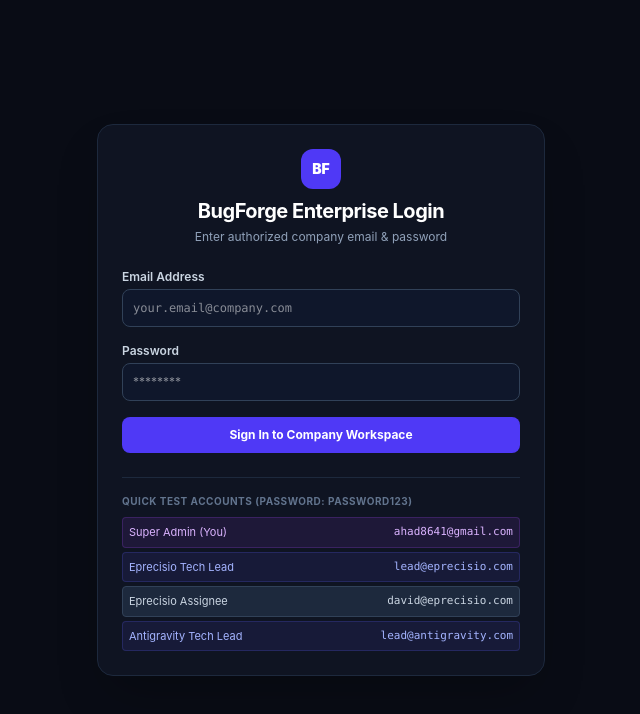
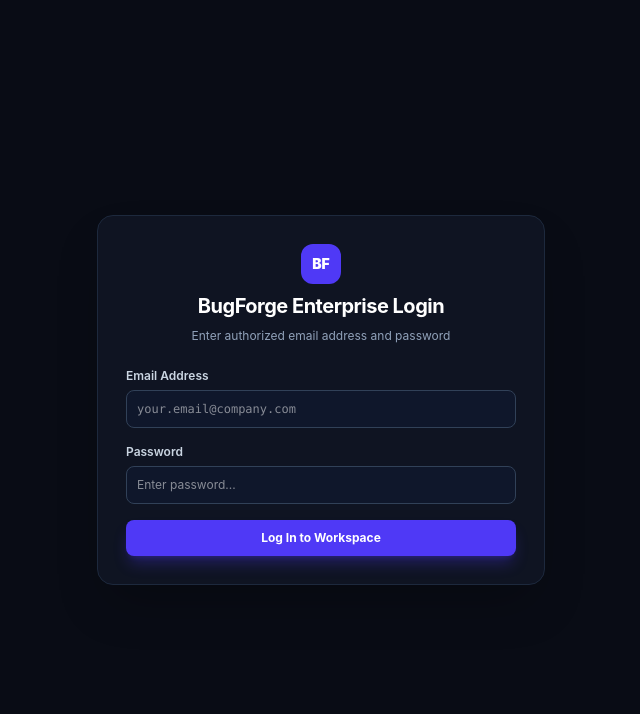
Before and after one commit to abdulahad086/BugForge, a React app in the folder frontend/: page / in a window 1280 px wide. Shown: the top 714 px of the page, without its empty margins (319-959 px from the left). Built offline with nearby package versions, Linux system fonts and the light colour scheme; the HTML template or start-up script is replaced by a standard one.

Commit message:
feat(auth): set default initial state to strict Login Screen and auto-redirect to role workspace upon credentials verification

```diff
--- a/frontend/src/App.jsx
+++ b/frontend/src/App.jsx
@@ -1,6 +1,6 @@
 import React, { useState } from "react";
 
-// Pre-seeded Companies
+// Pre-seeded Software Companies
 const INITIAL_COMPANIES = [
   {
     id: "comp-eprecisio",
@@ -18,7 +18,7 @@ const INITIAL_COMPANIES = [
   },
 ];
 
-// Pre-seeded Authorized Users (Email + Password Authentication)
+// Pre-seeded Authorized Accounts (Email & Password)
 const INITIAL_USERS = [
   // Super Admin (YOU)
   {
@@ -29,11 +29,11 @@ const INITIAL_USERS = [
     password: "password123",
     role: "SUPER_ADMIN",
   },
-  // Eprecisio Company Users
+  // Eprecisio Tech Lead & Assignees
   {
     id: "usr-ep-tl",
     companyId: "comp-eprecisio",
-    name: "Alex Vance (Tech Lead)",
+    name: "Alex Vance",
     email: "lead@eprecisio.com",
     password: "password123",
     role: "TECH_LEAD",
@@ -54,11 +54,11 @@ const INITIAL_USERS = [
     password: "password123",
     role: "ASSIGNEE",
   },
-  // Antigravity Company Users
+  // Antigravity Tech Lead & Assignees
   {
     id: "usr-ag-tl",
     companyId: "comp-antigravity",
-    name: "Sarah Connor (Tech Lead)",
+    name: "Sarah Connor",
     email: "lead@antigravity.com",
     password: "password123",
     role: "TECH_LEAD",
@@ -79,15 +79,15 @@ const INITIAL_PROJECTS = [
     id: "prj-ep1",
     companyId: "comp-eprecisio",
     key: "EPREC",
-    name: "Enterprise Core Engine",
-    description: "Backend REST API and async database pool engine",
+    name: "Enterprise Core Backend",
+    description: "High performance microservices engine",
   },
   {
     id: "prj-ag1",
     companyId: "comp-antigravity",
     key: "ANTI",
-    name: "AI Trajectory Engine",
-    description: "Agentic AI memory and LLM trajectory manager",
+    name: "AI Agentic Framework",
+    description: "Autonomous LLM trajectory engine",
   },
 ];
 
@@ -97,8 +97,8 @@ const INITIAL_BUGS = [
     id: "EPREC-101",
     companyId: "comp-eprecisio",
     projectKey: "EPREC",
-    title: "Database connection pool exhaustion under load",
-    description: "Asyncpg connection slots run out under 10k RPS peak load.",
+    title: "Database connection pool timeout under load",
+    description: "Asyncpg connection slots exhaust during peak checkout load.",
     status: "OPEN",
     priority: "CRITICAL",
     assigneeEmail: "david@eprecisio.com",
@@ -126,14 +126,14 @@ export default function App() {
   const [projects, setProjects] = useState(INITIAL_PROJECTS);
   const [bugs, setBugs] = useState(INITIAL_BUGS);
 
-  // Authentication State
+  // Authentication State (INITIAL STATE NULL: ALWAYS SHOW LOGIN SCREEN FIRST)
+  const [currentUser, setCurrentUser] = useState(null);
   const [authEmail, setAuthEmail] = useState("");
   const [authPassword, setAuthPassword] = useState("");
   const [loginError, setLoginError] = useState("");
-  const [currentUser, setCurrentUser] = useState(null); // Null when logged out
 
-  // Active View & Filters
-  const [activeTab, setActiveTab] = useState("BUGS"); // 'COMPANIES', 'PROJECTS', 'ASSIGNEES', 'BUGS'
+  // Navigation & Search
+  const [activeTab, setActiveTab] = useState("BUGS");
   const [selectedProjectKey, setSelectedProjectKey] = useState("ALL");
   const [searchQuery, setSearchQuery] = useState("");
 
@@ -156,7 +156,7 @@ export default function App() {
   const [assigneeForm, setAssigneeForm] = useState({ name: "", email: "", password: "" });
   const [bugForm, setBugForm] = useState({ title: "", description: "", projectKey: "", priority: "MEDIUM", assigneeEmail: "" });
 
-  // Handle Login Authentication
+  // Handle Login Submission
   const handleLoginSubmit = (e) => {
     e.preventDefault();
     setLoginError("");
@@ -167,7 +167,7 @@ export default function App() {
     );
 
     if (!foundUser) {
-      setLoginError("Invalid email address or password.");
+      setLoginError("Invalid email address or password. Please try again.");
       return;
     }
 
@@ -175,7 +175,7 @@ export default function App() {
     setAuthEmail("");
     setAuthPassword("");
 
-    // Set Default Tab per Role
+    // Automatically route to specific role page upon successful login
     if (foundUser.role === "SUPER_ADMIN") setActiveTab("COMPANIES");
     else if (foundUser.role === "TECH_LEAD") setActiveTab("PROJECTS");
     else setActiveTab("BUGS");
@@ -187,18 +187,12 @@ export default function App() {
     setLoginError("");
   };
 
-  // Quick Preset Fill for Testing Convenience
-  const fillPresetLogin = (email) => {
-    setAuthEmail(email);
-    setAuthPassword("password123");
-  };
-
   // Role Checks
   const isSuperAdmin = currentUser?.role === "SUPER_ADMIN";
   const isTechLead = currentUser?.role === "TECH_LEAD";
   const isAssignee = currentUser?.role === "ASSIGNEE";
 
-  // Data Scoping by Logged In User's Company ONLY (Strict Tenant Isolation)
+  // Strict Tenant Data Isolation Scoping
   const userCompany = companies.find((c) => c.id === currentUser?.companyId);
 
   const scopedProjects = isSuperAdmin
@@ -223,7 +217,7 @@ export default function App() {
     return matchesProj && matchesSearch;
   });
 
-  // Actions: Super Admin Software Companies
+  // Actions: Super Admin Companies (Add, Edit, Delete)
   const handleSaveCompany = (e) => {
     e.preventDefault();
     if (!isSuperAdmin) return;
@@ -272,14 +266,14 @@ export default function App() {
 
   const handleDeleteCompany = (compId) => {
     if (!isSuperAdmin) return;
-    if (!window.confirm("Delete company and all company data?")) return;
+    if (!window.confirm("Delete software company and all tenant data?")) return;
     setCompanies(companies.filter((c) => c.id !== compId));
     setUsers(users.filter((u) => u.companyId !== compId));
     setProjects(projects.filter((p) => p.companyId !== compId));
     setBugs(bugs.filter((b) => b.companyId !== compId));
   };
 
-  // Actions: Tech Lead Projects
+  // Actions: Tech Lead Projects (Add, Edit, Delete)
   const handleSaveProject = (e) => {
     e.preventDefault();
     if (!isTechLead && !isSuperAdmin) return;
@@ -311,7 +305,7 @@ export default function App() {
 
   const handleDeleteProject = (projId) => {
     if (!isTechLead && !isSuperAdmin) return;
-    if (!window.confirm("Delete project and its bugs?")) return;
+    if (!window.confirm("Delete project and associated bugs?")) return;
     const proj = projects.find((p) => p.id === projId);
     setProjects(projects.filter((p) => p.id !== projId));
     if (proj) {
@@ -319,7 +313,7 @@ export default function App() {
     }
   };
 
-  // Actions: Tech Lead Assignee Team
+  // Actions: Tech Lead Assignee Team (Add, Edit, Delete)
   const handleSaveAssignee = (e) => {
     e.preventDefault();
     if (!isTechLead && !isSuperAdmin) return;
@@ -380,7 +374,7 @@ export default function App() {
     setIsAddBugModalOpen(false);
   };
 
-  // Action: Update Bug Lifecycle Status Only (Assignees & Tech Leads)
+  // Action: Assignee Update Bug Lifecycle Status ONLY
   const handleUpdateBugStatus = (bugId, newStatus) => {
     setBugs(bugs.map((b) => (b.id === bugId ? { ...b, status: newStatus } : b)));
     if (selectedBugDetail && selectedBugDetail.id === bugId) {
@@ -389,106 +383,69 @@ export default function App() {
   };
 
   // =========================================================================
-  // SCREEN 1: STRICT EMAIL & PASSWORD LOGIN PORTAL (NO DROPDOWN)
+  // SCREEN 1: CLEAN EMAIL & PASSWORD LOGIN SCREEN (DEFAULT WHEN OPENING APP)
   // =========================================================================
   if (!currentUser) {
     return (
       <div className="w-full h-screen bg-[#090c15] text-slate-100 flex items-center justify-center p-4">
-        <div className="w-full max-w-md bg-[#0f1422] border border-slate-800 rounded-2xl p-6 space-y-6 shadow-2xl">
-          <div className="text-center space-y-1">
-            <div className="w-10 h-10 rounded-xl bg-indigo-600 font-black text-white text-sm flex items-center justify-center mx-auto mb-2">
+        <div className="w-full max-w-md bg-[#0f1422] border border-slate-800 rounded-2xl p-7 space-y-6 shadow-2xl">
+          <div className="text-center space-y-2">
+            <div className="w-10 h-10 rounded-xl bg-indigo-600 font-black text-white text-sm flex items-center justify-center mx-auto">
               BF
             </div>
             <h1 className="text-xl font-bold text-white tracking-tight">BugForge Enterprise Login</h1>
-            <p className="text-xs text-slate-400">Enter authorized company email & password</p>
+            <p className="text-xs text-slate-400">Enter authorized email address and password</p>
           </div>
 
           {loginError && (
-            <div className="p-3 rounded-lg bg-red-500/10 border border-red-500/30 text-red-300 text-xs font-semibold">
+            <div className="p-3 rounded-lg bg-red-500/10 border border-red-500/30 text-red-300 text-xs font-semibold text-center">
               {loginError}
             </div>
           )}
 
           <form onSubmit={handleLoginSubmit} className="space-y-4 text-xs">
             <div>
-              <label className="block font-semibold text-slate-300 mb-1">Email Address</label>
+              <label className="block font-semibold text-slate-300 mb-1.5">Email Address</label>
               <input
                 type="email"
                 required
                 placeholder="your.email@company.com"
                 value={authEmail}
                 onChange={(e) => setAuthEmail(e.target.value)}
-                className="w-full bg-slate-900 border border-slate-700 rounded-lg p-2.5 text-white font-mono focus:outline-none focus:border-indigo-500"
+                className="w-full bg-slate-900 border border-slate-700 rounded-lg p-2.5 text-white font-mono text-xs focus:outline-none focus:border-indigo-500"
               />
             </div>
 
             <div>
-              <label className="block font-semibold text-slate-300 mb-1">Password</label>
+              <label className="block font-semibold text-slate-300 mb-1.5">Password</label>
               <input
                 type="password"
                 required
-                placeholder="********"
+                placeholder="Enter password..."
                 value={authPassword}
                 onChange={(e) => setAuthPassword(e.target.value)}
-                className="w-full bg-slate-900 border border-slate-700 rounded-lg p-2.5 text-white focus:outline-none focus:border-indigo-500"
+                className="w-full bg-slate-900 border border-slate-700 rounded-lg p-2.5 text-white text-xs focus:outline-none focus:border-indigo-500"
               />
             </div>
 
             <button
               type="submit"
-              className="w-full bg-indigo-600 hover:bg-indigo-500 text-white font-bold py-2.5 rounded-lg text-xs transition"
+              className="w-full bg-indigo-600 hover:bg-indigo-500 text-white font-bold py-2.5 rounded-lg text-xs transition shadow-lg shadow-indigo-600/30"
             >
-              Sign In to Company Workspace
+              Log In to Workspace
             </button>
           </form>
-
-          {/* Quick Demo Presets */}
-          <div className="pt-4 border-t border-slate-800 space-y-2">
-            <span className="text-[10px] font-bold text-slate-500 uppercase tracking-wider block">
-              Quick Test Accounts (Password: password123)
-            </span>
-            <div className="space-y-1 text-[11px]">
-              <button
-                onClick={() => fillPresetLogin("ahad8641@gmail.com")}
-                className="w-full text-left p-1.5 rounded bg-purple-500/10 text-purple-300 border border-purple-500/20 hover:bg-purple-500/20 flex justify-between"
-              >
-                <span>Super Admin (You)</span>
-                <span className="font-mono">ahad8641@gmail.com</span>
-              </button>
-              <button
-                onClick={() => fillPresetLogin("lead@eprecisio.com")}
-                className="w-full text-left p-1.5 rounded bg-indigo-500/10 text-indigo-300 border border-indigo-500/20 hover:bg-indigo-500/20 flex justify-between"
-              >
-                <span>Eprecisio Tech Lead</span>
-                <span className="font-mono">lead@eprecisio.com</span>
-              </button>
-              <button
-                onClick={() => fillPresetLogin("david@eprecisio.com")}
-                className="w-full text-left p-1.5 rounded bg-slate-800 text-slate-300 border border-slate-700 hover:bg-slate-700 flex justify-between"
-              >
-                <span>Eprecisio Assignee</span>
-                <span className="font-mono">david@eprecisio.com</span>
-              </button>
-              <button
-                onClick={() => fillPresetLogin("lead@antigravity.com")}
-                className="w-full text-left p-1.5 rounded bg-indigo-500/10 text-indigo-300 border border-indigo-500/20 hover:bg-indigo-500/20 flex justify-between"
-              >
-                <span>Antigravity Tech Lead</span>
-                <span className="font-mono">lead@antigravity.com</span>
-              </button>
-            </div>
-          </div>
         </div>
       </div>
     );
   }
 
   // =========================================================================
-  // SCREEN 2: AUTHENTICATED WORKSPACE (ISOLATED PER USER EMAIL & COMPANY)
+  // SCREEN 2: AUTHENTICATED WORKSPACE (LOCKED TO LOGGED-IN EMAIL ROLE)
   // =========================================================================
   return (
     <div className="w-full h-screen bg-[#090c15] text-slate-100 font-sans flex flex-col overflow-hidden">
-      {/* HEADER: NO ROLE DROPDOWN, ONLY LOGGED IN EMAIL & LOGOUT */}
+      {/* HEADER: NO ROLE DROPDOWN, SHOWS LOGGED IN EMAIL & LOGOUT */}
       <header className="h-14 bg-[#0f1422] border-b border-slate-800 px-5 flex items-center justify-between shrink-0">
         <div className="flex items-center gap-6">
           <div className="flex items-center gap-2">
@@ -543,10 +500,10 @@ export default function App() {
           </nav>
         </div>
 
-        {/* LOGGED IN ACCOUNT IDENTITY (STRICTLY LOGGED IN) */}
+        {/* LOGGED IN USER EMAIL IDENTITY */}
         <div className="flex items-center gap-3 text-xs">
           <div className="flex items-center gap-2 bg-[#141a2a] border border-slate-700 px-3 py-1 rounded-lg">
-            <span className="text-slate-400">Logged in:</span>
+            <span className="text-slate-400">Logged in as:</span>
             <span className="font-bold text-white">{currentUser.name}</span>
             <span className="font-mono text-indigo-300 text-[11px]">({currentUser.email})</span>
           </div>
@@ -585,7 +542,7 @@ export default function App() {
       {/* MAIN WORKSPACE CONTENT */}
       <main className="flex-1 bg-[#090c15] overflow-y-auto p-6">
         {/* ========================================================================= */}
-        {/* VIEW 1: SUPER ADMIN - SOFTWARE COMPANIES (ADD, EDIT, DELETE) */}
+        {/* VIEW 1: SUPER ADMIN - SOFTWARE COMPANIES */}
         {/* ========================================================================= */}
         {activeTab === "COMPANIES" && isSuperAdmin && (
           <div className="space-y-5">
@@ -662,7 +619,7 @@ export default function App() {
         )}
 
         {/* ========================================================================= */}
-        {/* VIEW 2: TECH LEAD - PROJECTS (ADD, EDIT, DELETE) */}
+        {/* VIEW 2: TECH LEAD - PROJECTS */}
         {/* ========================================================================= */}
         {activeTab === "PROJECTS" && (isSuperAdmin || isTechLead) && (
           <div className="space-y-5">
@@ -739,7 +696,7 @@ export default function App() {
         )}
 
         {/* ========================================================================= */}
-        {/* VIEW 3: TECH LEAD - ASSIGNEE EMAILS (ADD, EDIT, DELETE) */}
+        {/* VIEW 3: TECH LEAD - TEAM ASSIGNEE EMAILS */}
         {/* ========================================================================= */}
         {activeTab === "ASSIGNEES" && (isSuperAdmin || isTechLead) && (
           <div className="space-y-5">
@@ -814,7 +771,7 @@ export default function App() {
         )}
 
         {/* ========================================================================= */}
-        {/* VIEW 4: BUG LIFECYCLE (ASSIGNEES UPDATE LIFECYCLE STATUS ONLY) */}
+        {/* VIEW 4: BUG LIFECYCLE */}
         {/* ========================================================================= */}
         {activeTab === "BUGS" && (
           <div className="space-y-4">
@@ -898,7 +855,6 @@ export default function App() {
 
                           <div className="pt-2 border-t border-slate-800/80 flex items-center justify-between text-[10px] text-slate-400">
                             <span className="font-mono">Assignee: {bug.assigneeEmail}</span>
-                            {/* ASSIGNEES CAN CHANGE BUG STATUS HERE */}
                             <select
                               value={bug.status}
                               onChange={(e) => {
@@ -931,9 +887,8 @@ export default function App() {
         )}
       </main>
 
-      {/* ========================================================================= */}
-      {/* MODAL 1: SUPER ADMIN ADD/EDIT COMPANY */}
-      {/* ========================================================================= */}
+      {/* MODALS */}
+      {/* MODAL 1: ADD COMPANY (SUPER ADMIN) */}
       {isAddCompanyModalOpen && isSuperAdmin && (
         <div className="fixed inset-0 z-50 bg-black/75 flex items-center justify-center p-4">
           <div className="bg-[#0f1422] border border-slate-800 rounded-2xl w-full max-w-md p-5 space-y-4 shadow-2xl">
@@ -972,7 +927,7 @@ export default function App() {
               </div>
 
               <div>
-                <label className="block font-semibold text-slate-300 mb-1">Authorized Tech Lead Email (Login Email)</label>
+                <label className="block font-semibold text-slate-300 mb-1">Authorized Tech Lead Login Email</label>
                 <input
                   type="email"
                   required
@@ -1010,9 +965,7 @@ export default function App() {
         </div>
       )}
 
-      {/* ========================================================================= */}
-      {/* MODAL 2: TECH LEAD ADD/EDIT PROJECT */}
-      {/* ========================================================================= */}
+      {/* MODAL 2: ADD PROJECT (TECH LEAD) */}
       {isAddProjectModalOpen && (isTechLead || isSuperAdmin) && (
         <div className="fixed inset-0 z-50 bg-black/75 flex items-center justify-center p-4">
           <div className="bg-[#0f1422] border border-slate-800 rounded-2xl w-full max-w-md p-5 space-y-4 shadow-2xl">
@@ -1077,9 +1030,7 @@ export default function App() {
         </div>
       )}
 
-      {/* ========================================================================= */}
-      {/* MODAL 3: TECH LEAD ADD/EDIT ASSIGNEE EMAIL */}
-      {/* ========================================================================= */}
+      {/* MODAL 3: ADD ASSIGNEE EMAIL (TECH LEAD) */}
       {isAddAssigneeModalOpen && (isTechLead || isSuperAdmin) && (
         <div className="fixed inset-0 z-50 bg-black/75 flex items-center justify-center p-4">
           <div className="bg-[#0f1422] border border-slate-800 rounded-2xl w-full max-w-md p-5 space-y-4 shadow-2xl">
@@ -1144,9 +1095,7 @@ export default function App() {
         </div>
       )}
 
-      {/* ========================================================================= */}
-      {/* MODAL 4: TECH LEAD CREATE BUG */}
-      {/* ========================================================================= */}
+      {/* MODAL 4: CREATE BUG (TECH LEAD) */}
       {isAddBugModalOpen && (isTechLead || isSuperAdmin) && (
         <div className="fixed inset-0 z-50 bg-black/75 flex items-center justify-center p-4">
           <div className="bg-[#0f1422] border border-slate-800 rounded-2xl w-full max-w-lg p-5 space-y-4 shadow-2xl">
@@ -1240,9 +1189,7 @@ export default function App() {
         </div>
       )}
 
-      {/* ========================================================================= */}
-      {/* MODAL 5: BUG LIFECYCLE DETAIL MODAL (STATUS UPDATE BY ASSIGNEE) */}
-      {/* ========================================================================= */}
+      {/* MODAL 5: BUG DETAIL (STATUS UPDATE BY ASSIGNEES) */}
       {selectedBugDetail && (
         <div className="fixed inset-0 z-50 bg-black/75 flex items-center justify-center p-4">
           <div className="bg-[#0f1422] border border-slate-800 rounded-2xl w-full max-w-lg p-5 space-y-4 shadow-2xl">
```
